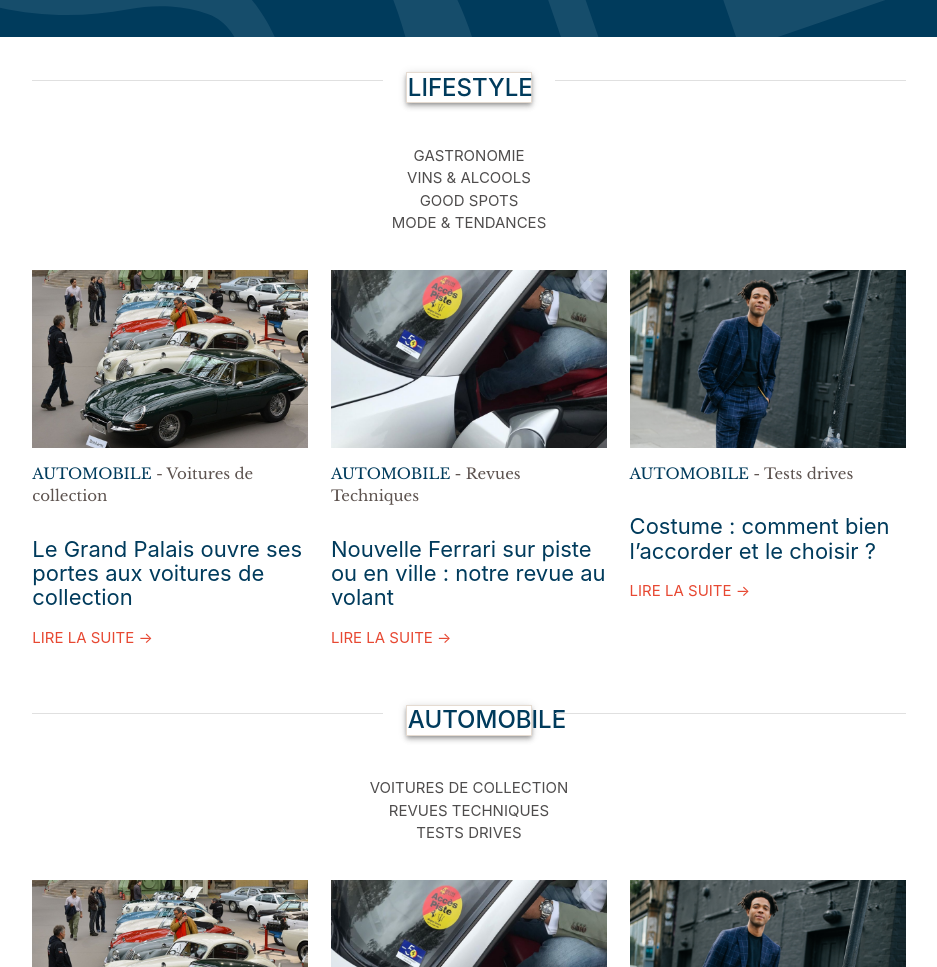
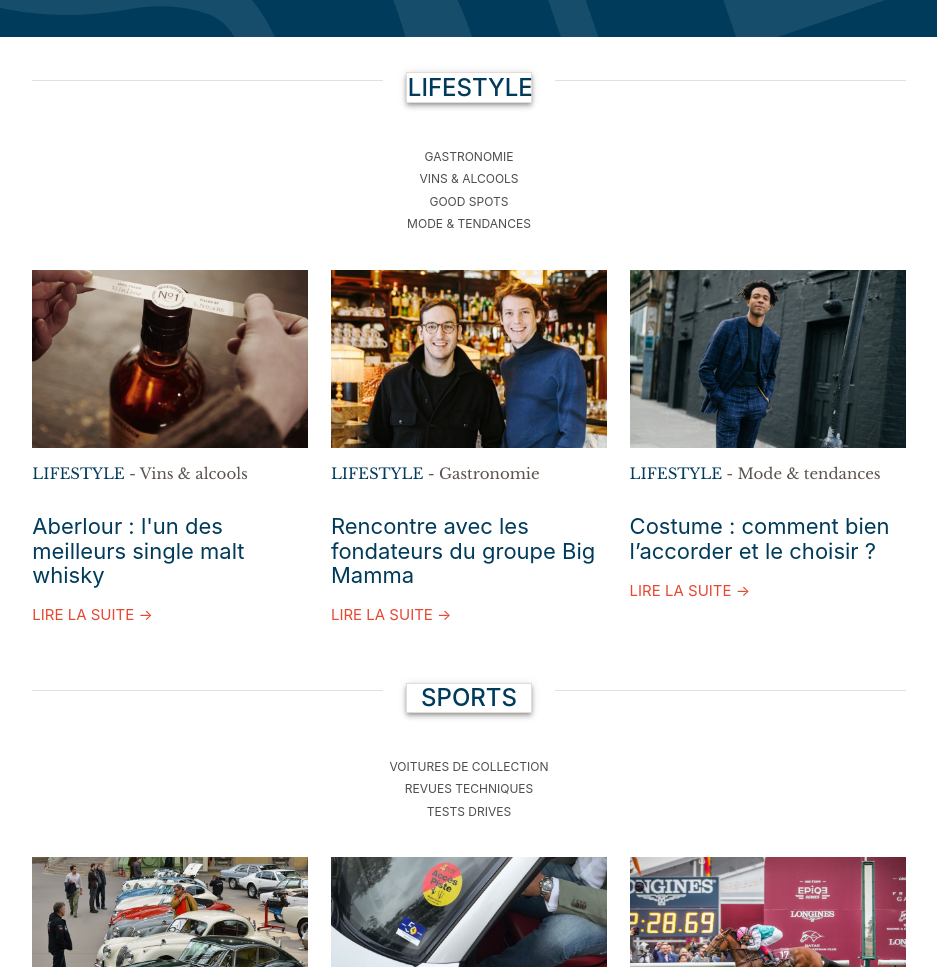
Before and after one commit to ChrisBradford2/Silver-bird, a website: page index.html in a window 1280 px wide. Shown: the part 2434-3401 px from the top of the page, without its empty margins (171-1108 px from the left). Drawn offline with nearby package versions, Linux system fonts and the light colour scheme; files whose address does not match are found by name.

Commit message:
feat : sports

```diff
--- a/index.html
+++ b/index.html
@@ -167,31 +167,31 @@
             </div>
             <div class="row">
                 <div class="col s12 m4">
-                    <img src="assets/img/Image6.png" class="blog-img link-category" alt="Montre rouge">
-                    <p><a href="#" title="Automobile">AUTOMOBILE</a> - Voitures de collection</p>
-                    <h3>Le Grand Palais ouvre ses portes aux voitures de collection</h3>
+                    <img src="assets/img/Image9.png" class="blog-img link-category" alt="Montre rouge">
+                    <p><a href="#" title="Automobile">Lifestyle</a> - Vins & alcools</p>
+                    <h3>Aberlour : l'un des meilleurs single malt whisky</h3>
                     <a href="#" class="read-more">Lire la suite →</a>
                 </div>
                 <div class="col s12 m4">
-                    <img src="assets/img/Image7.png" class="blog-img" alt="Montre rouge">
-                    <p><a href="#" title="Automobile">AUTOMOBILE</a> - Revues Techniques</p>
-                    <h3>Nouvelle Ferrari sur piste ou en ville : notre revue au volant</h3>
+                    <img src="assets/img/Image10.png" class="blog-img" alt="Montre rouge">
+                    <p><a href="#" title="Automobile">Lifestyle</a> - Gastronomie</p>
+                    <h3>Rencontre avec les fondateurs du groupe Big Mamma</h3>
                     <a href="#" class="read-more">Lire la suite →</a>
                 </div>
                 <div class="col s12 m4">
                     <img src="assets/img/Image8.png" class="blog-img" alt="Montre rouge">
-                    <p><a href="#" title="Automobile">AUTOMOBILE</a> - Tests drives</p>
+                    <p><a href="#" title="Automobile">Lifestyle</a> - Mode & tendances</p>
                     <h3>Costume : comment bien l’accorder et le choisir ?</h3>
                     <a href="#" class="read-more">Lire la suite →</a>
                 </div>
             </div>
         </section>
 
-        <!--Auto-->
+        <!--Sports-->
         <section class="container">
             <div class="row valign-wrapper">
                 <div class="col s2 m5"><div class="divider"></div></div>
-                <div class="col s8 m2"><h2 class="subtitle center z-depth-2">Automobile</h2></div>
+                <div class="col s8 m2"><h2 class="subtitle center z-depth-2">Sports</h2></div>
                 <div class="col s2 m5"><div class="divider"></div></div>
             </div>
             <div class="row subnav">
@@ -215,7 +215,7 @@
                     <a href="#" class="read-more">Lire la suite →</a>
                 </div>
                 <div class="col s12 m4">
-                    <img src="assets/img/Image8.png" class="blog-img" alt="Montre rouge">
+                    <img src="assets/img/Image14.png" class="blog-img" alt="Montre rouge">
                     <p><a href="#" title="Automobile">AUTOMOBILE</a> - Tests drives</p>
                     <h3>Costume : comment bien l’accorder et le choisir ?</h3>
                     <a href="#" class="read-more">Lire la suite →</a>
--- a/scss/style.scss
+++ b/scss/style.scss
@@ -87,6 +87,7 @@ nav {
     li {
         a {
             color: $subnav !important;
+            font-size: 12.03px;
         }
     }
 }
```
Also changed, not shown: css/style.css, 1 other file.
